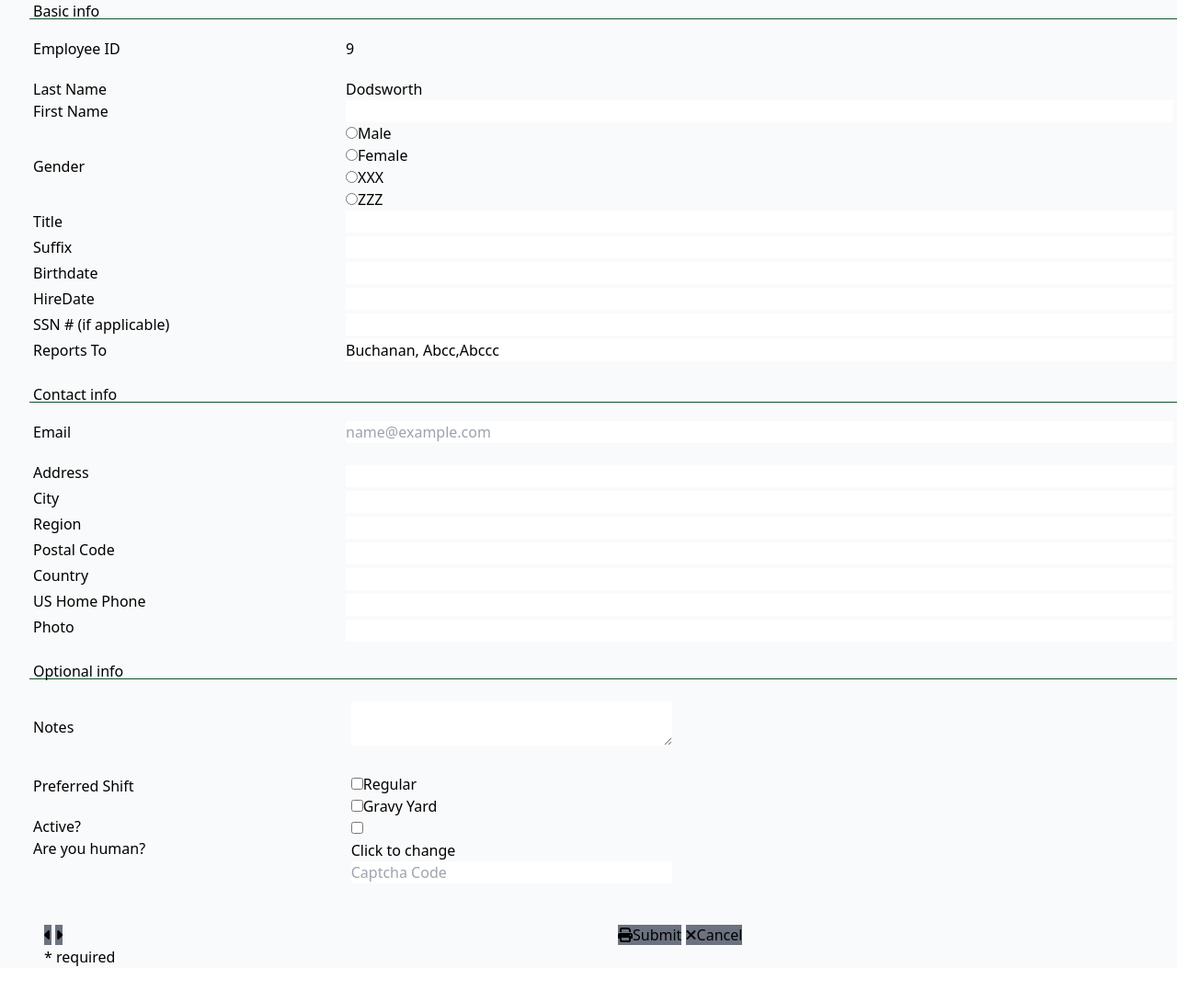
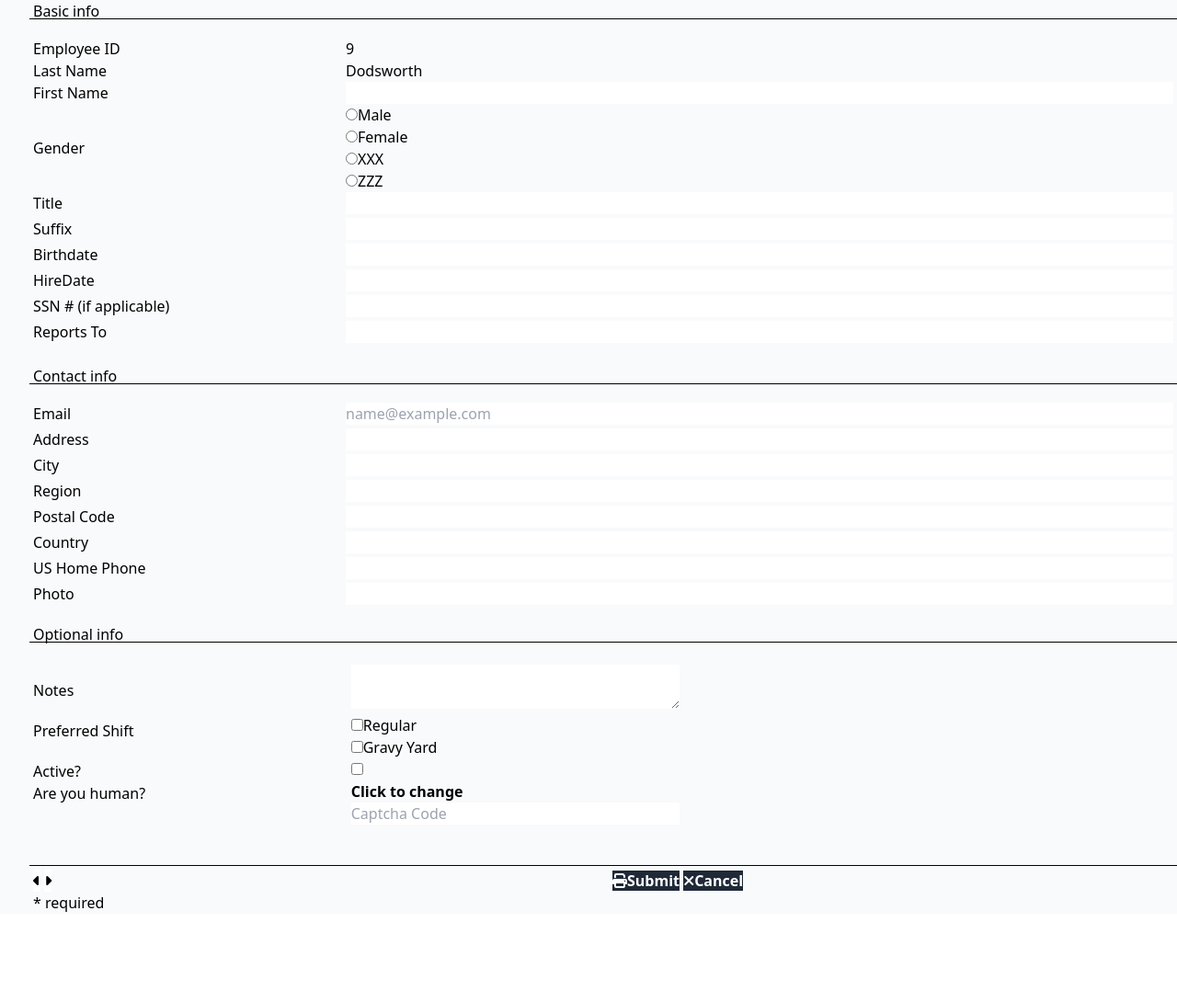
Before and after one commit to quangdattt/2024_CSE391_NentangWeb, a plain HTML site: page HTMLForm/index.html in a window 1280 px wide. Shown: the part 20-1110 px from the top of the page at 92% size. After the commit the page ends 1014 px from the top, so only its background shows below. Drawn offline with nearby package versions, Linux system fonts and the light colour scheme.

Commit message:
css recode

```diff
--- a/HTMLForm/index.html
+++ b/HTMLForm/index.html
@@ -14,11 +14,11 @@
         <div class="container mx-4 bg-white-500">
             <div class="1/3-content">
                 <h2 class="p-5 h-10">Basic info</h2>
-                <hr class="border-green-900 mx-4">
+                <hr class="border-black mx-4">
                 <div class="flex">
                     <div class="flex w-2/6">
                         <div class="ml-5">
-                            <h3 class="left-content my-5">Employee ID</h3>
+                            <h3 class="left-content mt-5">Employee ID</h3>
                             <h3 class="left-content">Last Name</h3>
                             <h3 class="left-content">First Name</h3>
                             <h3 class="left-content my-9">Gender</h3>
@@ -32,30 +32,30 @@
                     </div>
                     <div class="mr-5 flex w-5/6">
                         <div class="">
-                            <h3 class="my-5">9</h3>
+                            <h3 class="mt-5">9</h3>
                             <h3>Dodsworth</h3>
                             <input type="text" class="w-full ">
-                            <input type="radio" name="Male" id="">Male <br>
-                            <input type="radio" name="Female" id="">Female <br>
-                            <input type="radio" name="XXX" id="">XXX <br>
-                            <input type="radio" name="ZZZ" id="">ZZZ <br>
+                            <input type="radio" name="Gender" id="">Male <br>
+                            <input type="radio" name="Gender" id="">Female <br>
+                            <input type="radio" name="Gender" id="">XXX <br>
+                            <input type="radio" name="Gender" id="">ZZZ <br>
                             <input type="text" class="w-full">
                             <input type="text" class="w-full mt-1">
                             <input type="datetime" name="Birthdate" id="" class="w-full mt-1">
                             <input type="datetime" name="HireDate" id="" class="w-full mt-1">
                             <input type="text" class="w-full mt-1">
-                            <input type="" value="Buchanan, Abcc,Abccc" class="w-full my-1">
+                            <input type="" value="" class="w-full my-1">
                         </div>
                     </div>
                 </div>
             </div>
             <div class="2/3-content">
                 <h2 class="p-5 h-10">Contact info</h2>
-                <hr class="border-green-900 mx-4">
+                <hr class="border-black mx-4">
                 <div class="flex">
                     <div class="flex w-2/6 ">
                         <div class="ml-5">
-                            <h3 class="left-content my-5">Email</h3>
+                            <h3 class="left-content mt-5">Email</h3>
                             <h3 class="left-content mt-1">Address</h3>
                             <h3 class="left-content mt-1">City</h3>
                             <h3 class="left-content mt-1">Region</h3>
@@ -67,7 +67,7 @@
                     </div>
                     <div class="mr-5 flex w-5/6">
                         <div class="">
-                            <input type="email" class="w-full my-5" placeholder="name@example.com">
+                            <input type="email" class="w-full mt-5" placeholder="name@example.com">
                             <input type="text" class="w-full mt-1">
                             <input type="text" class="w-full mt-1">
                             <input type="text" class="w-full mt-1">
@@ -81,11 +81,11 @@
             </div>
             <div class="3/3-content">
                 <h2 class="p-5 h-10">Optional info</h2>
-                <hr class="border-green-900 mx-4">
+                <hr class="border-black mx-4">
                 <div class="flex">
                     <div class="flex w-2/6 ">
                         <div class="ml-5">
-                            <h3 class="left-content my-10">Notes</h3>
+                            <h3 class="left-content mt-10">Notes</h3>
                             <h3 class="left-content my-5">Preferred Shift</h3>
                             <h3 class="left-content">Active?</h3>
                             <h3 class="left-content">Are you human?</h3>
@@ -93,26 +93,26 @@
                     </div>
                     <div class="flex w-5/6 ">
                         <div class="mr-5">
-                            <textarea name="Notes" id="" class="w-full my-6"></textarea>
-                            <input type="checkbox" name="Regular" id="">Regular <br>
-                            <input type="checkbox" name="GravyYard" id="">Gravy Yard <br>
+                            <textarea name="Notes" id="" class="w-full mt-6"></textarea>
+                            <input type="checkbox" name="Preferred" id="">Regular <br>
+                            <input type="checkbox" name="Preferred" id="">Gravy Yard <br>
                             <input type="checkbox" name="CheckActive" id=""> <br>
-                            <a href="index.html">Click to change</a>
+                            <a href="index.html" class="font-semibold">Click to change</a>
                             <input type="text" placeholder="Captcha Code" class="w-full mb-1">
                         </div>
                     </div>
                 </div>
             </div>
-            <div class="bottom flex my-10">
-                <hr class="border-white-500 mx-4">
+            <hr class="border-black mx-4 mt-10">
+            <div class="bottom flex mt-1 ml-5">
                 <div class="left-bottom-content w-1/2">
-                    <a href="index.html" class="bg-gray-500"><i class="fa-solid fa-caret-left"></i></a>
-                    <a href="index.html" class="bg-gray-500"><i class="fa-solid fa-caret-right"></i></a>
+                    <button class="bg-white"><i class="fa-solid fa-caret-left"></i></button>
+                    <button class="bg-white"><i class="fa-solid fa-caret-right"></i></button>
                     <p>* required</p>
                 </div>
-                <div class="right-bottom-content w-1/2 justify-star">
-                    <a href="index.html" class="bg-gray-500"><i class="fa-solid fa-print"></i>Submit</a>
-                    <a href="index.html" class="bg-gray-500"><i class="fa-solid fa-xmark"></i>Cancel</a>
+                <div class="right-bottom-content text-align-right w-1/2 justify-star">
+                    <a href="index.html" class="bg-gray-800 text-white font-semibold"><i class="fa-solid fa-print"></i>Submit</a>
+                    <a href="index.html" class="bg-gray-800 text-white font-semibold"><i class="fa-solid fa-xmark"></i>Cancel</a>
                 </div>
             </div>
         </div>
```
